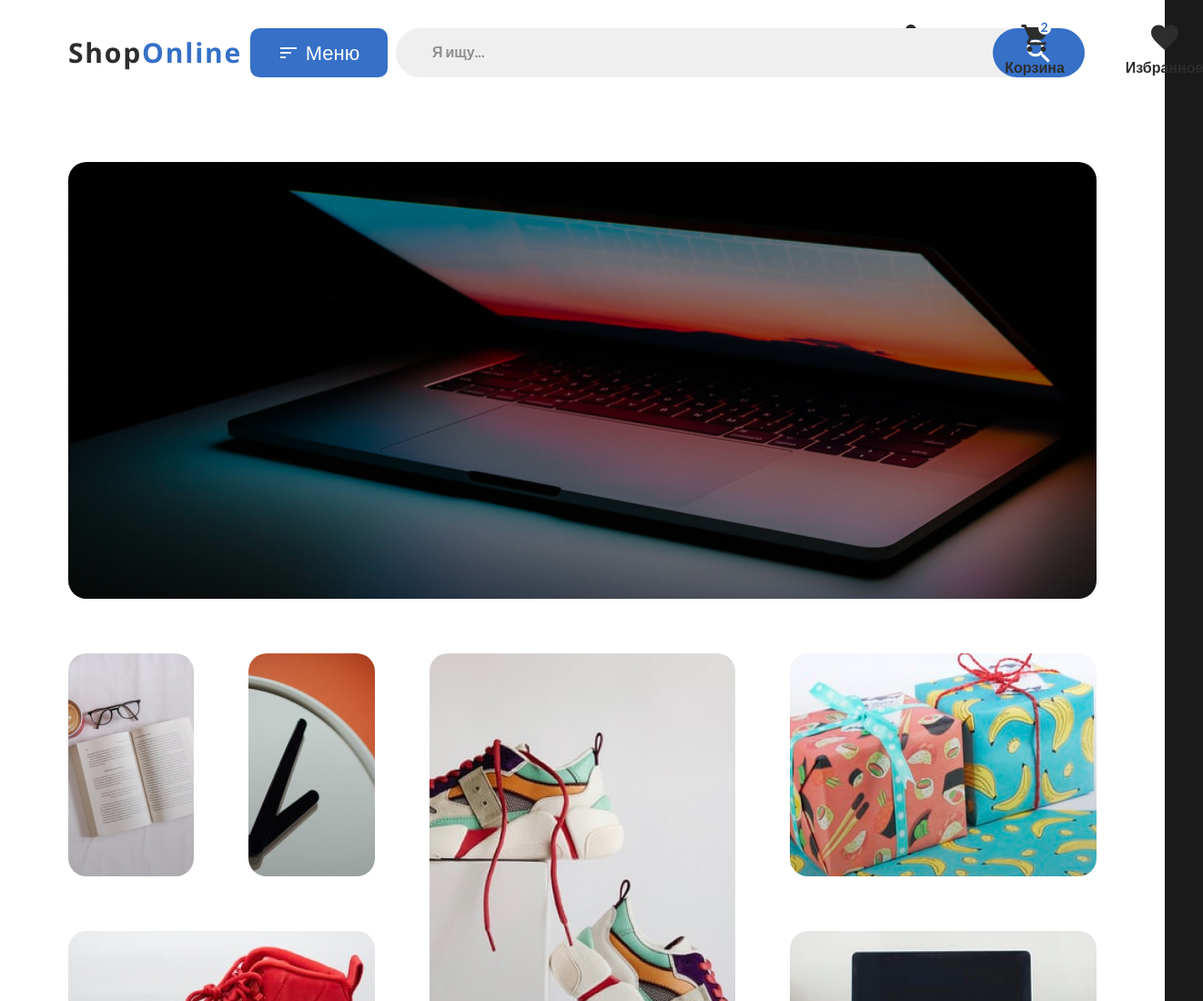
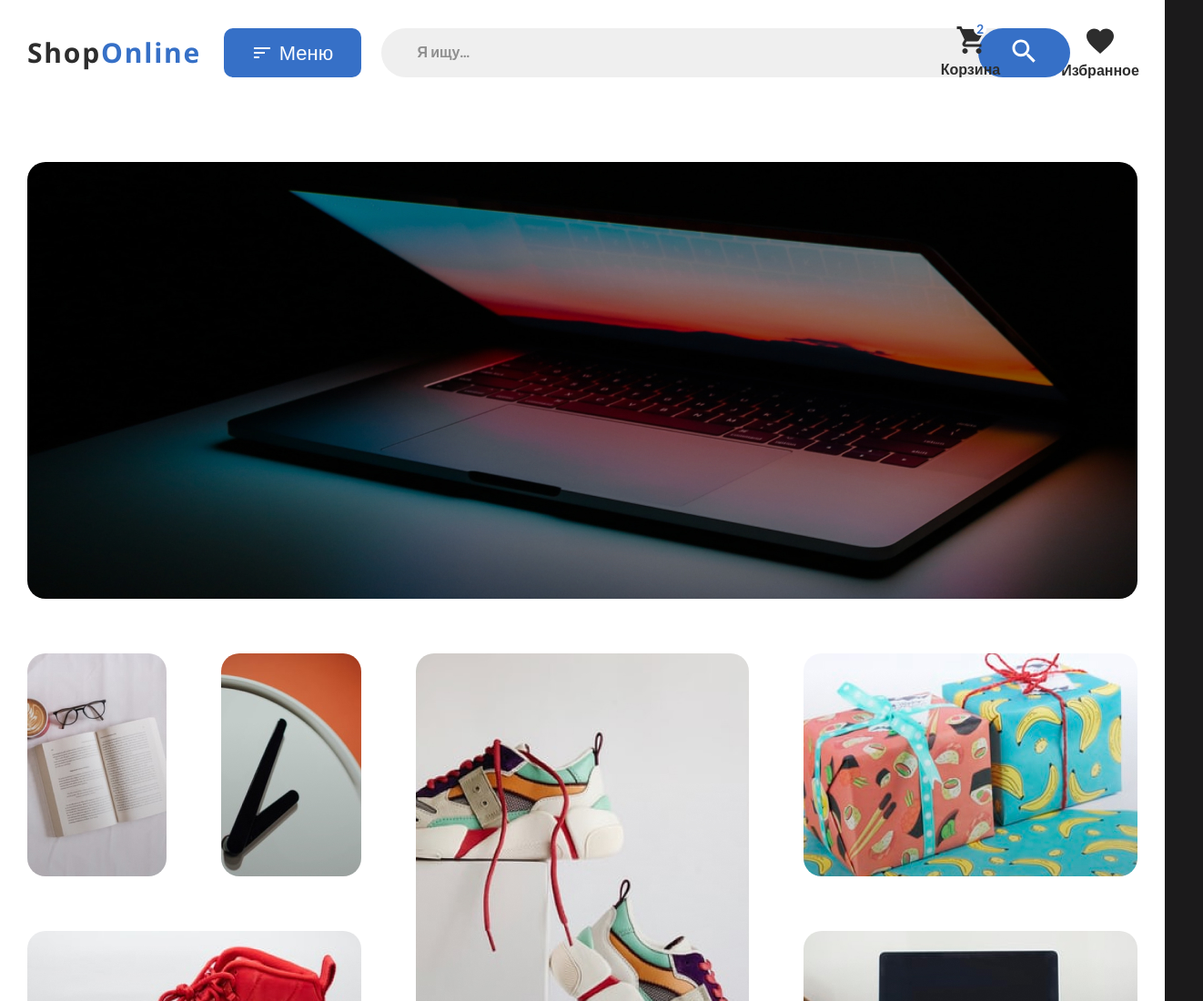
Before and after one commit to daviddovzhanskiy/grid, a plain HTML site: page index.html in a window 1280 px wide. Shown: the top 1100 px of the page at 91% size, 1322 px wide, since content can reach past the window. Drawn offline with nearby package versions, Linux system fonts and the light colour scheme.

Commit message:
icons position fix

```diff
--- a/style/global.css
+++ b/style/global.css
@@ -73,7 +73,7 @@ iframe {
 
 .container {
   max-width: 1830px;
-  padding: 0 75px;
+  padding: 0 30px;
   margin: 0 auto;
 }
 
--- a/style/header.css
+++ b/style/header.css
@@ -140,7 +140,8 @@
 
 .header__elem_4__ul {
   display: flex;
-  align-items: flex-end;
+  justify-content: flex-end;
+  align-items:flex-end;
   gap: 70px;
 }
 
@@ -152,18 +153,18 @@
 
 .header__elem_4__li-item_1 {
   width: 69px;
-  height: 61px;
+  height: 55px;
 }
 
 .header__elem_4__li-item_2 {
   position: relative;
   width: 63px;
-  height: 61px;
+  height: 58px;
 }
 
 .header__elem_4__li-item_3 {
   width: 82px;
-  height: 61px;
+  height: 56px;
 }
 
 .header__elem_4__li-item__img_1 {
```
